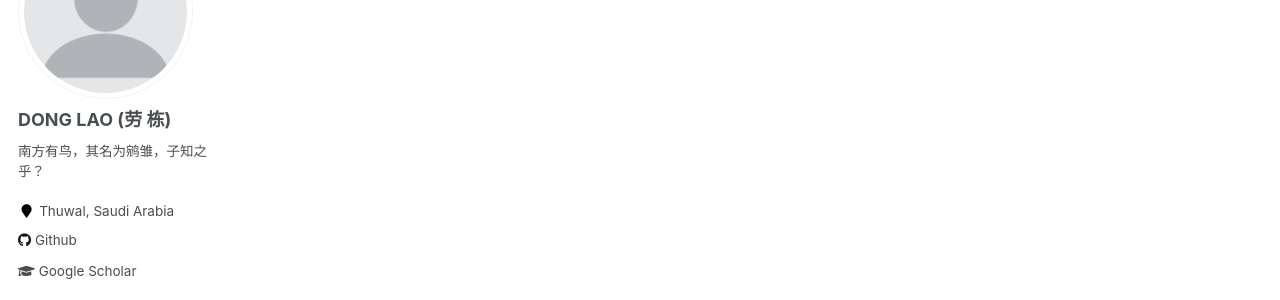
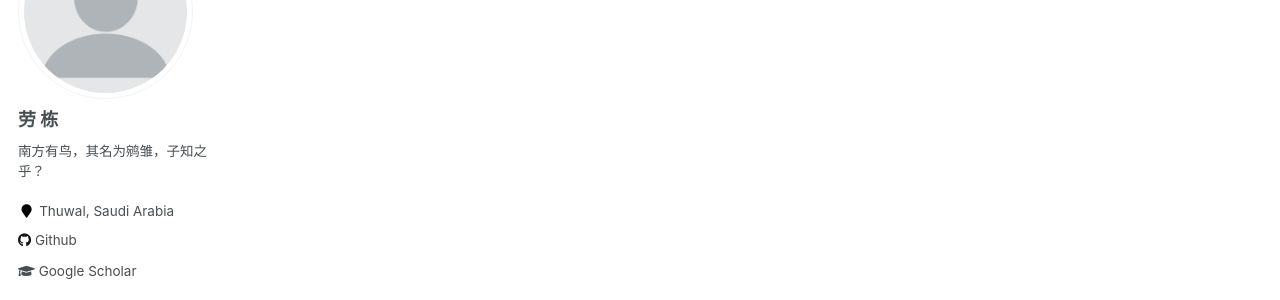
Before and after one commit to donglao/dlaoweb, a Jekyll site: the page built from _pages/about.md, in a window 1280 px wide. Shown: the part 194-494 px from the top of the page. Built offline with Jekyll 4.4.1, drawn with Linux system fonts in a browser that asks for light colours.

Commit message:
Update _config.yml

```diff
--- a/_config.yml
+++ b/_config.yml
@@ -80,7 +80,7 @@ analytics:
 
 # Site Author
 author:
-  name             : "DONG LAO (劳 栋)"
+  name             : "劳 栋"
   avatar           : "profile.png"
   bio              : "南方有鸟，其名为鹓雏，子知之乎？"
   location         : "Thuwal, Saudi Arabia"
```
